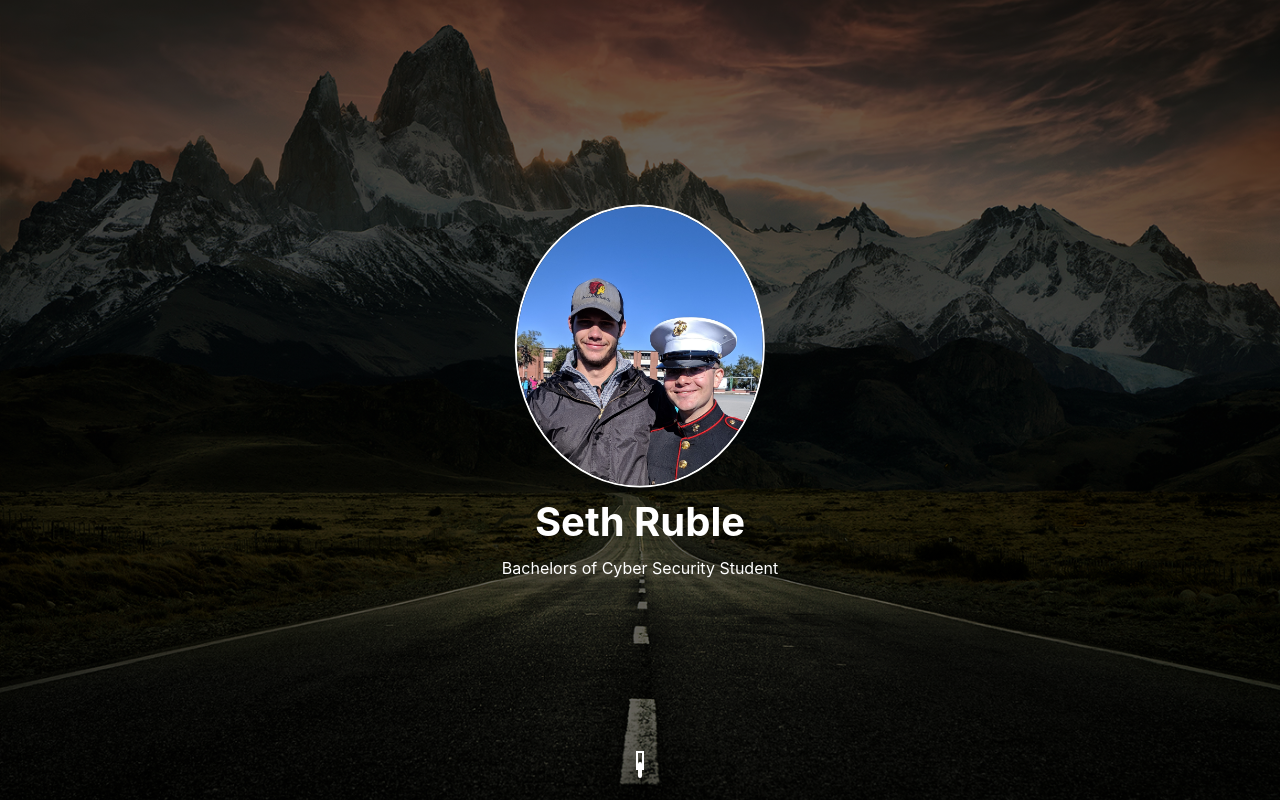
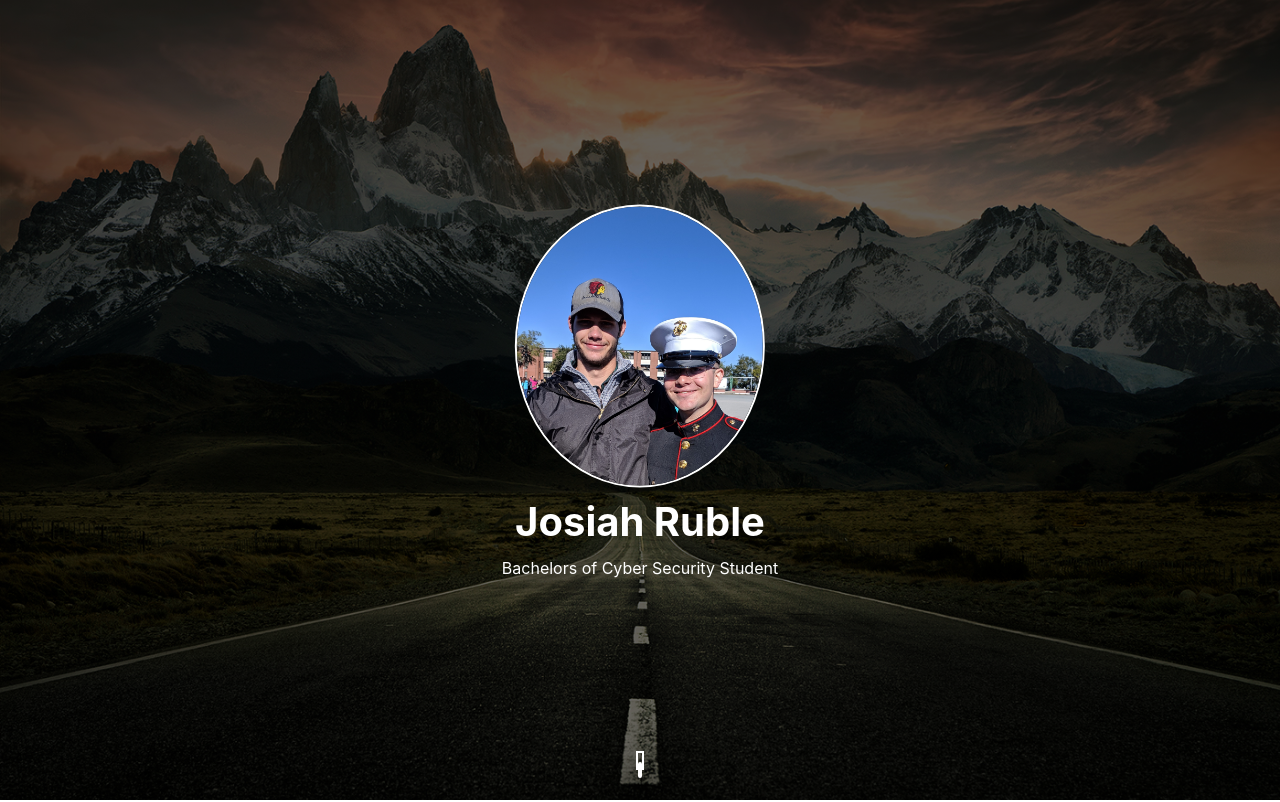
Before and after one commit to rublseth/resume, a plain HTML site: page index.html in a window 1280 px wide. Shown: the top 802 px of the page. Drawn offline with nearby package versions, Linux system fonts and the light colour scheme.

Commit message:
Update index.html

```diff
--- a/index.html
+++ b/index.html
@@ -17,7 +17,7 @@
 <div class="container text-center">
 <div class="user-box">
 <img src="images/portrait.jpg">
-<h1>Seth Ruble</h1>
+<h1>Josiah Ruble</h1>
 <p>Bachelors of Cyber Security Student</p>
 </div>
 </div>
```
